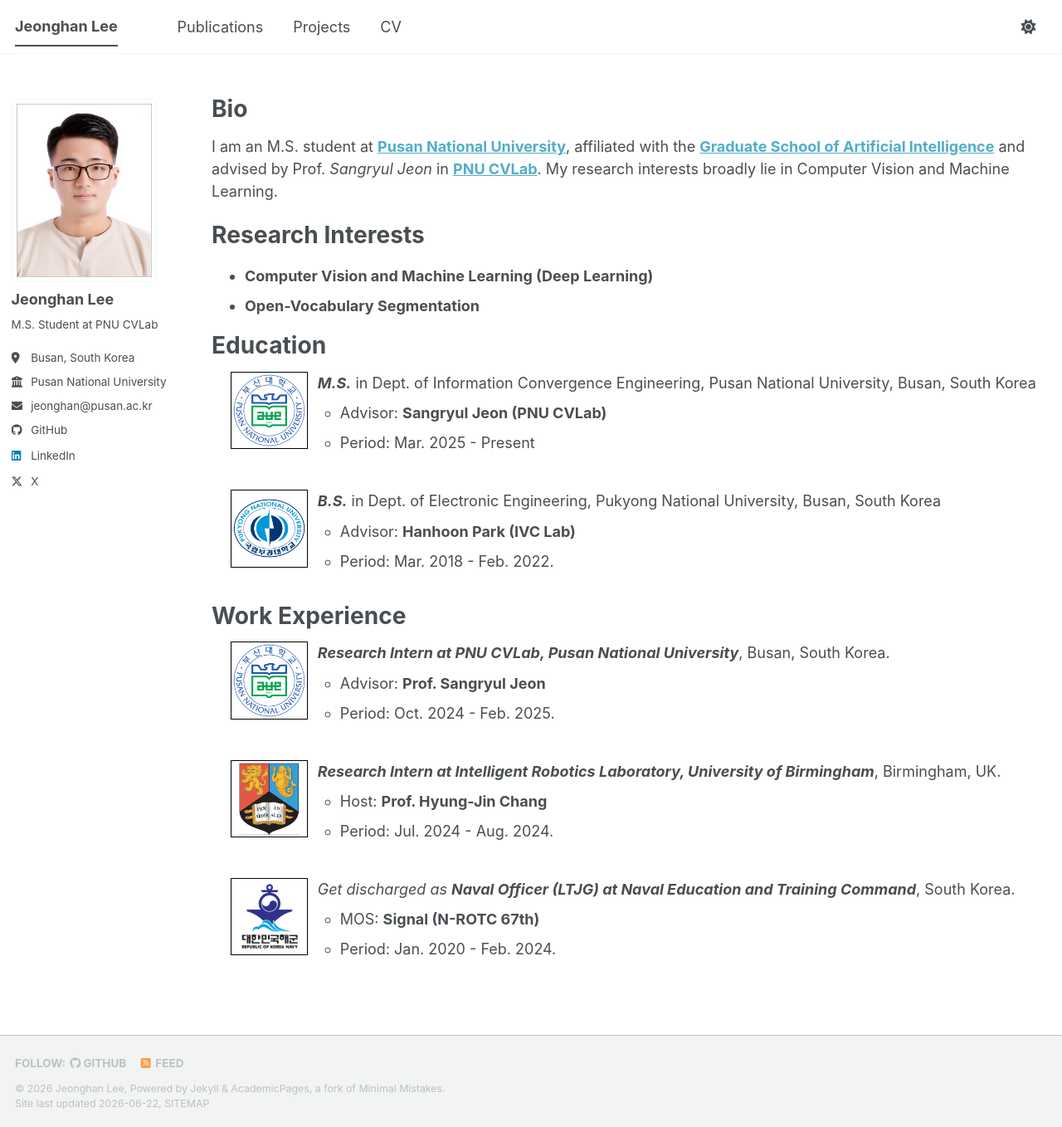
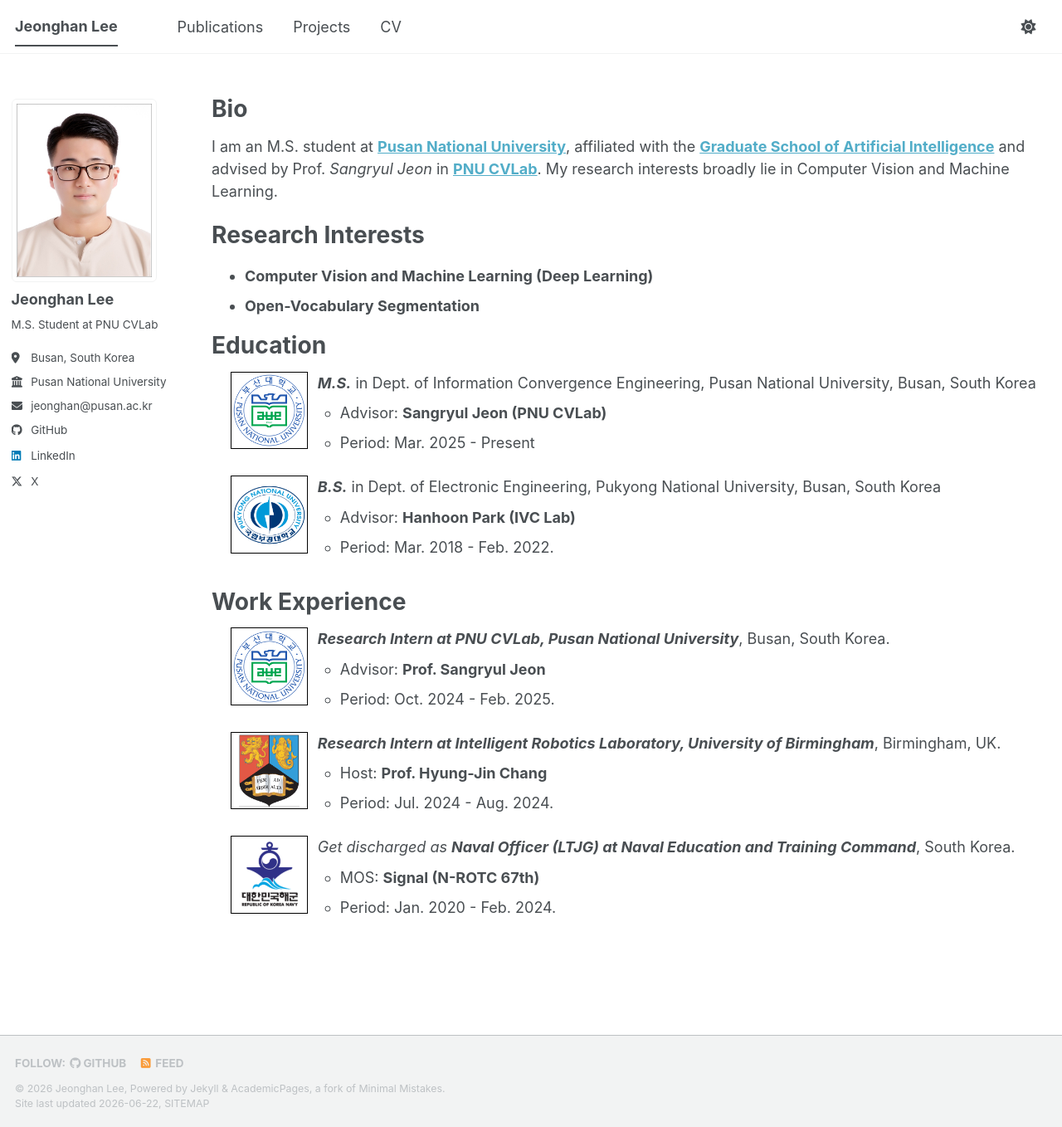
Before and after one commit to jhan-lee/jhan-lee.github.io, a Jekyll site: the page built from _pages/about.md, in a window 1280 px wide and 1358 px high. Shown: the whole window at 83% size. Built offline with Jekyll 4.4.1, drawn with Linux system fonts in a browser that asks for light colours; a script bundle is joined from its source files by our own code; library files that are not in the unit come from our copies.

Commit message:
edit profile

```diff
--- a/_sass/layout/_page.scss
+++ b/_sass/layout/_page.scss
@@ -117,7 +117,7 @@
     display: flex;
     align-items: flex-start;
     column-gap: 0.65em;
-    margin-bottom: 1.875em;
+    margin-bottom: 0.94em;
 
     &:last-child {
       margin-bottom: 0;
```
